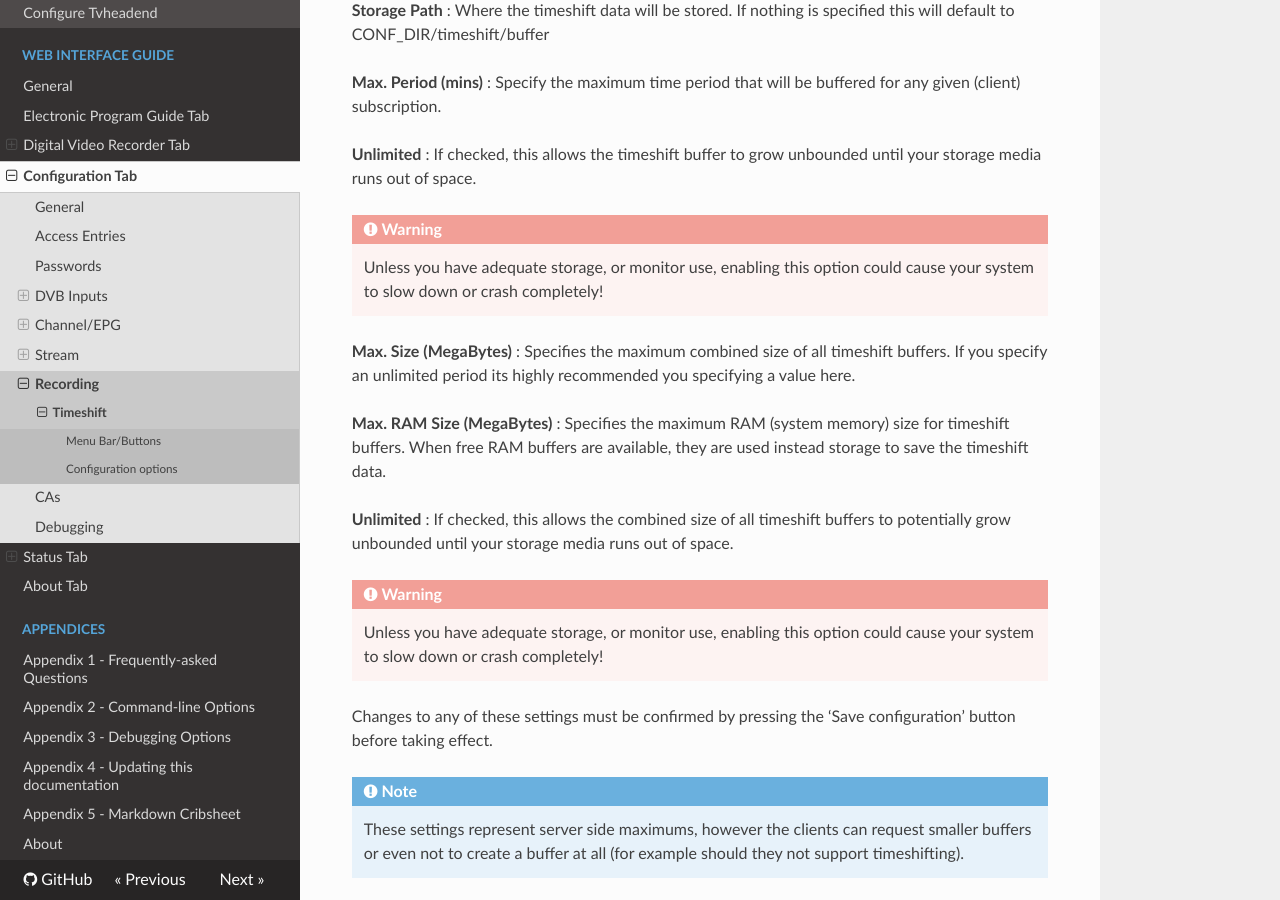
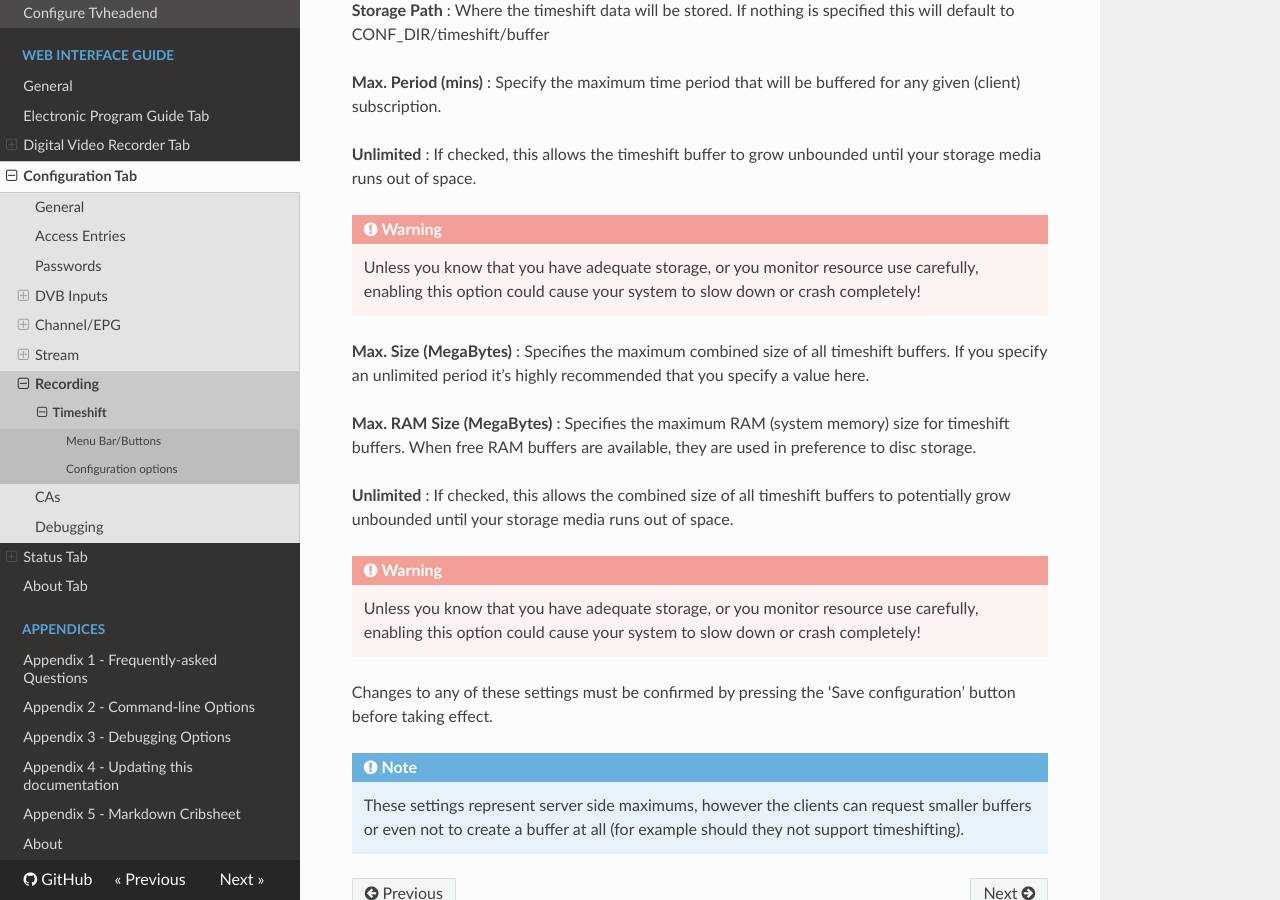
Before and after one commit to tvheadend/tvheadend-documentation, an MkDocs documentation site: the page built from docs/webui/config_timeshift.md, in a window 1280 px wide and 900 px high, scrolled down 996 px. Built offline with MkDocs 1.6.1, drawn with Linux system fonts in a browser that asks for light colours; nearby versions of some CDN libraries; old or Windows-style settings are respelled for this version of MkDocs.

Commit message:
Clarify buffer language

```diff
--- a/docs/webui/config_timeshift.md
+++ b/docs/webui/config_timeshift.md
@@ -42,19 +42,20 @@ Button                   | Function
 
 <div class="admonition danger">
 <p class="admonition-title">Warning</p>
-<p>Unless you have adequate storage, or monitor use, enabling this option
-could cause your system to slow down or crash completely!</p>
+<p>Unless you know that you have adequate storage, or you monitor resource
+use carefully, enabling this option could cause your system to slow down
+or crash completely!</p>
 </div>
 
 **Max. Size (MegaBytes)**
 : Specifies the maximum combined size of all timeshift buffers. If you
-  specify an unlimited period its highly recommended you specifying a
+  specify an unlimited period it's highly recommended that you specify a
   value here.
 
 **Max. RAM Size (MegaBytes)**
 : Specifies the maximum RAM (system memory) size for timeshift buffers.
-  When free RAM buffers are available, they are used instead storage to
-  save the timeshift data.
+  When free RAM buffers are available, they are used in preference to disc
+  storage.
 
 **Unlimited**
 : If checked, this allows the combined size of all timeshift buffers to
@@ -62,8 +63,9 @@ could cause your system to slow down or crash completely!</p>
 
 <div class="admonition danger">
 <p class="admonition-title">Warning</p>
-<p>Unless you have adequate storage, or monitor use, enabling this option
-could cause your system to slow down or crash completely!</p>
+<p>Unless you know that you have adequate storage, or you monitor resource
+use carefully, enabling this option could cause your system to slow down
+or crash completely!</p>
 </div>
 
 Changes to any of these settings must be confirmed by pressing the ‘Save
```
